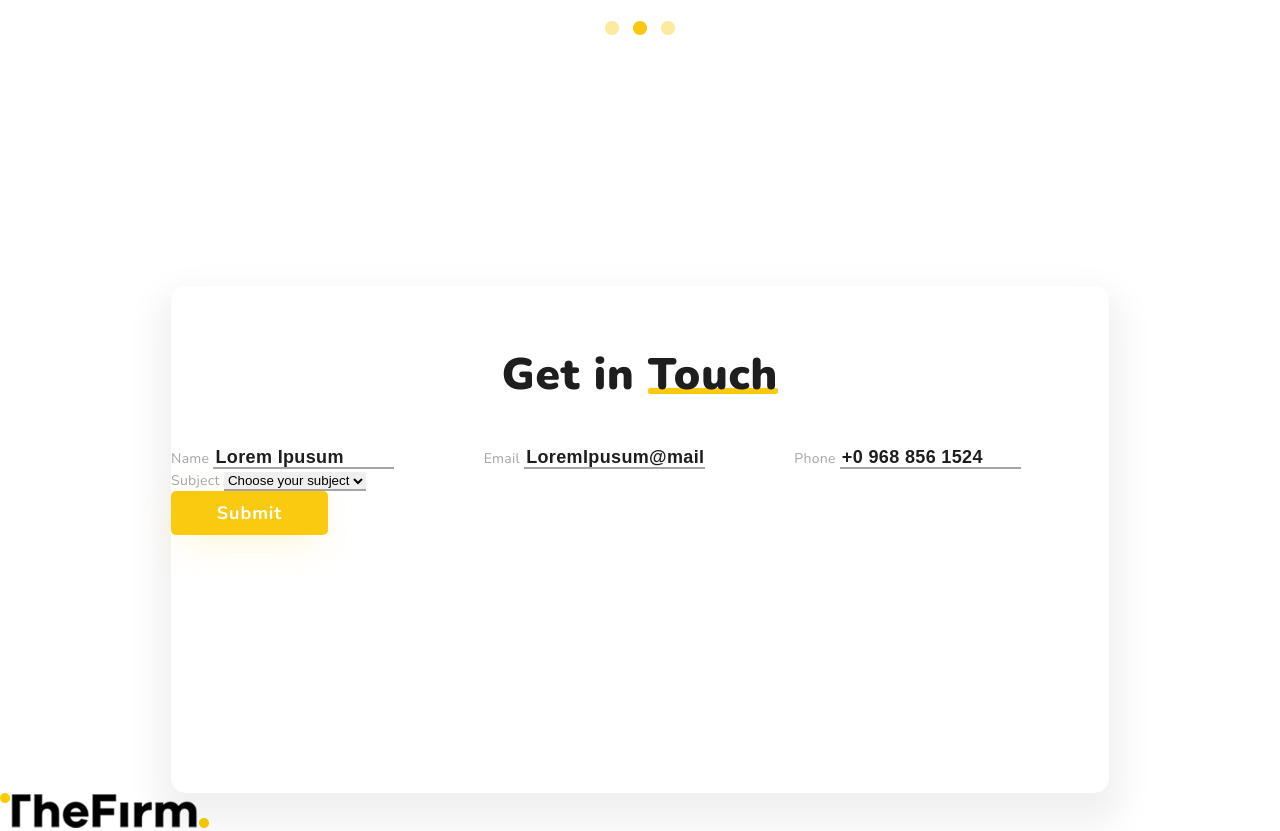
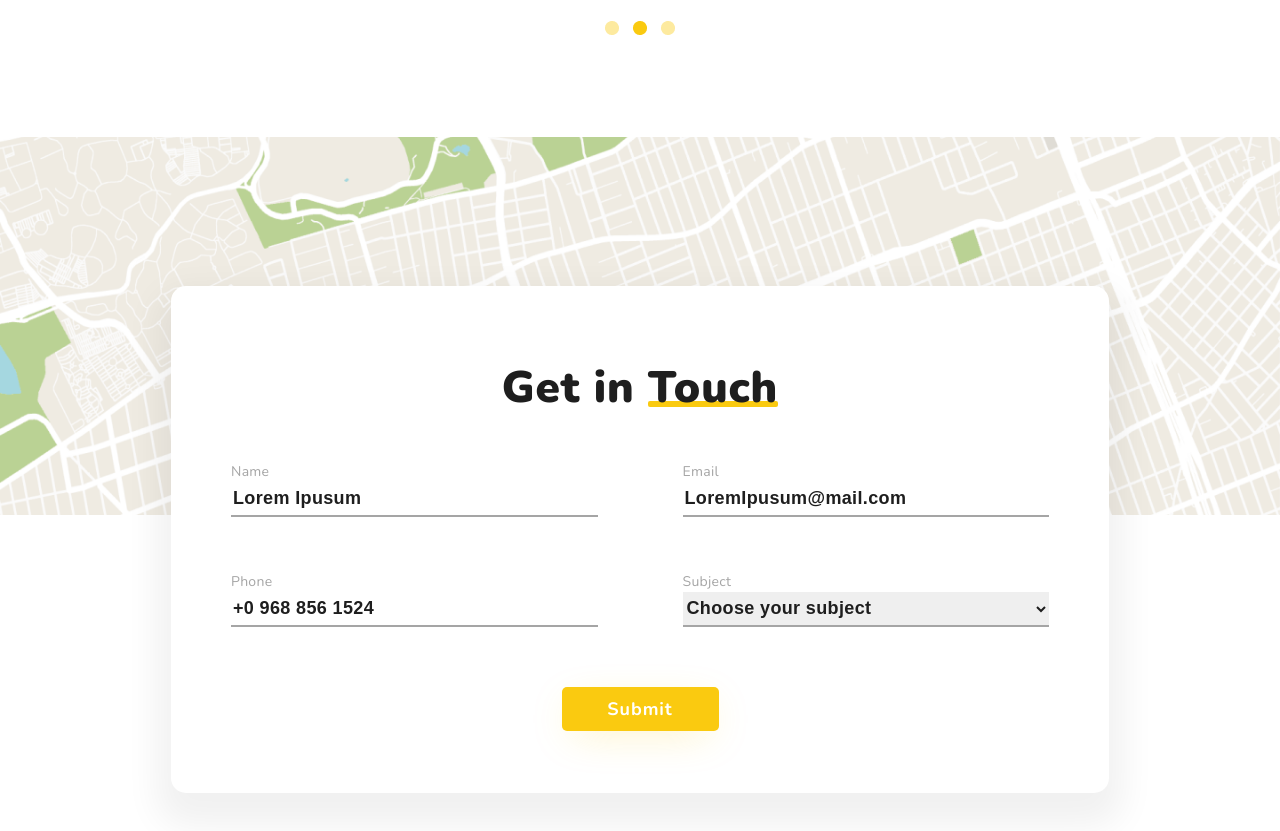
Before and after one commit to DenysPetrenk0/TheFirm, a website: page index.html in a window 1280 px wide. Shown: the part 6140-6971 px from the top of the page. Drawn offline with nearby package versions, Linux system fonts and the light colour scheme; files that its build step writes are made by us from their sources.

Commit message:
#5 added styles section

```diff
--- a/index.html
+++ b/index.html
@@ -410,8 +410,8 @@
                                 <option value="" selected disabled>Choose your subject</option>
                             </select>
                         </label>
-                        <button class="get-in-touch__form__button button" type="submit">Submit</button>
                     </form>
+                    <button class="get-in-touch__form__button button" type="submit">Submit</button>
                 </div>
             </div>
         </section>
--- a/sass/layout/_get-in-touch.scss
+++ b/sass/layout/_get-in-touch.scss
@@ -1,5 +1,7 @@
 .get-in-touch {
   position: relative;
+  background: url("/assets/img/get-in-touch/map.png") no-repeat top center/cover;
+  background-size: 100% 50%;
 
   .container {
     display: flex;
@@ -12,13 +14,14 @@
     position: relative;
     z-index: 0;
     border-radius: 15px;
+    margin-bottom: 100px;
+    padding: 73px 60px;
     width: 938px;
     height: 507px;
     box-shadow: 0 19px 34px 14px rgba(0, 0, 0, 0.06);
     background: var(--text-button);
 
     &__title {
-      margin-top: 60px;
       margin-bottom: 42px;
 
       &::after {
@@ -42,6 +45,10 @@
   }
 
   &__form {
+    display: flex;
+    flex-wrap: wrap;
+    margin-right: -85px;
+
     &__field {
       min-width: calc((100% - 170px) / 2);
       margin-right: 85px;
@@ -53,11 +60,27 @@
         letter-spacing: 0.02em;
         color: #a5a5a5;
       }
+
+      &:nth-child(1) {
+        margin-bottom: 53px;
+      }
+
+      &:nth-child(3) {
+        margin-bottom: 60px;
+      }
     }
 
     &__input {
       border: none;
       border-bottom: 2px solid #a5a5a5;
+      width: 100%;
+      height: 35px;
+      font-weight: 700;
+      font-size: 18px;
+      line-height: 133%;
+      letter-spacing: 0.02em;
+      color: var(--text-color);
+
       &::placeholder {
         font-weight: 700;
         font-size: 18px;
@@ -66,5 +89,9 @@
         color: var(--text-color);
       }
     }
+
+    &__button {
+      margin: 0 auto;
+    }
   }
 }
```
